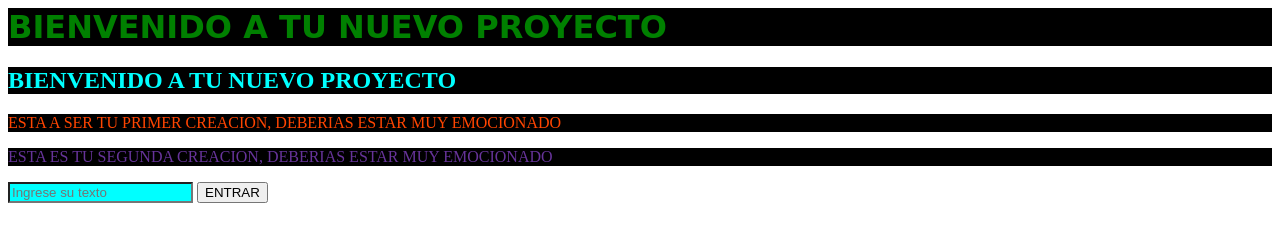
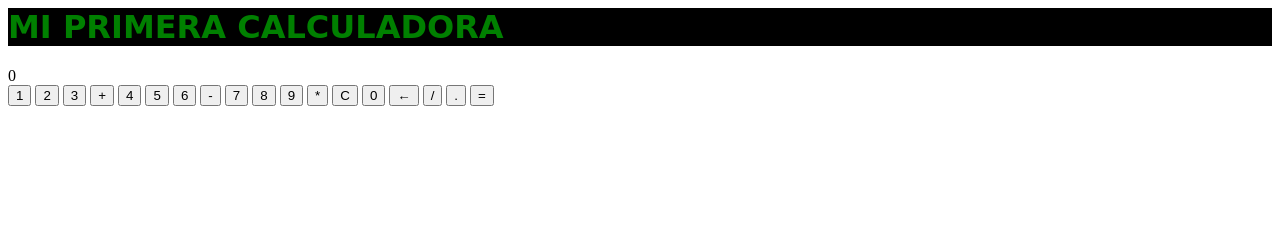
Before and after one commit to SoyParkCr/MiPrimerCalculadora, a plain HTML site: page index.html in a window 1280 px wide. Drawn offline with Linux system fonts and the light colour scheme.

Commit message:
index.html

```diff
--- a/index.html
+++ b/index.html
@@ -1,23 +1,43 @@
 <html>
+
 <head>
-    <title>Mi Primer Calculadora en HTML</title>
-    <link rel="stylesheet" href="style.css" />
-    <script>
-        function MostrarEnPantalla() {
-            alert("Usted ha digitado " + textoo.value);
-        }
-    </script>
+    <meta charset="utf-8" />
+    <title>MI PRIMERA CALCULADORA</title>
+
+    <link rel="stylesheet" href="./style.css" />
+</head>
+
+<body>
+    <h1 class="titulo">MI PRIMERA CALCULADORA </h1>
 
 
-</head>
-<body>
-    <h1>BIENVENIDO A TU NUEVO PROYECTO</h1>
-    <h2>BIENVENIDO A TU NUEVO PROYECTO</h2>
-    <p id="uno">ESTA A SER TU PRIMER CREACION, DEBERIAS ESTAR MUY EMOCIONADO</p>
-    <p id="dos">ESTA ES TU SEGUNDA CREACION, DEBERIAS ESTAR MUY EMOCIONADO</p>
+    <div class="Calculadora">
 
-    <input id="textoo" type="text" placeholder="Ingrese su texto"/>
-    <button onclick="MostrarEnPantalla()">ENTRAR</button>
+        <div class="pantalla">0</div>
 
+        <button class="btn">1</button>
+        <button class="btn">2</button>
+        <button class="btn">3</button>
+        <button class="btn">+</button>
+        <button class="btn">4</button>
+        <button class="btn">5</button>
+        <button class="btn">6</button>
+        <button class="btn">-</button>
+        <button class="btn">7</button>
+        <button class="btn">8</button>
+        <button class="btn">9</button>
+        <button class="btn">*</button>
+        <button id="c" class="btn"> C </button>
+        <button id="cero" class="btn">0</button>
+        <button id="borrar" class="btn"> ← </button>
+        <button class="btn">/</button>
+        <button id="punto" class="btn">.</button>
+        <button id="igual" class="btn">=</button>
+
+    </div>
+
+
+    <script src="./script.js"></script>
 </body>
+
 </html>
```
